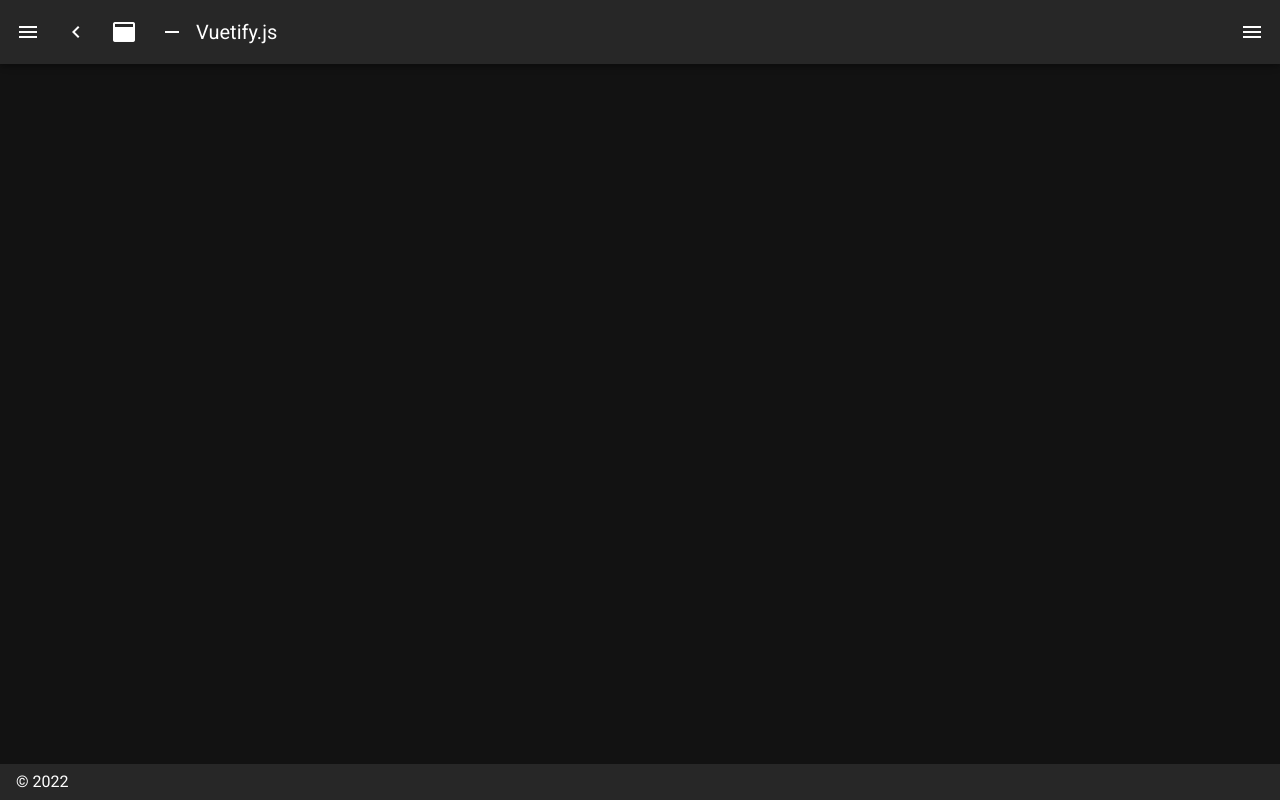
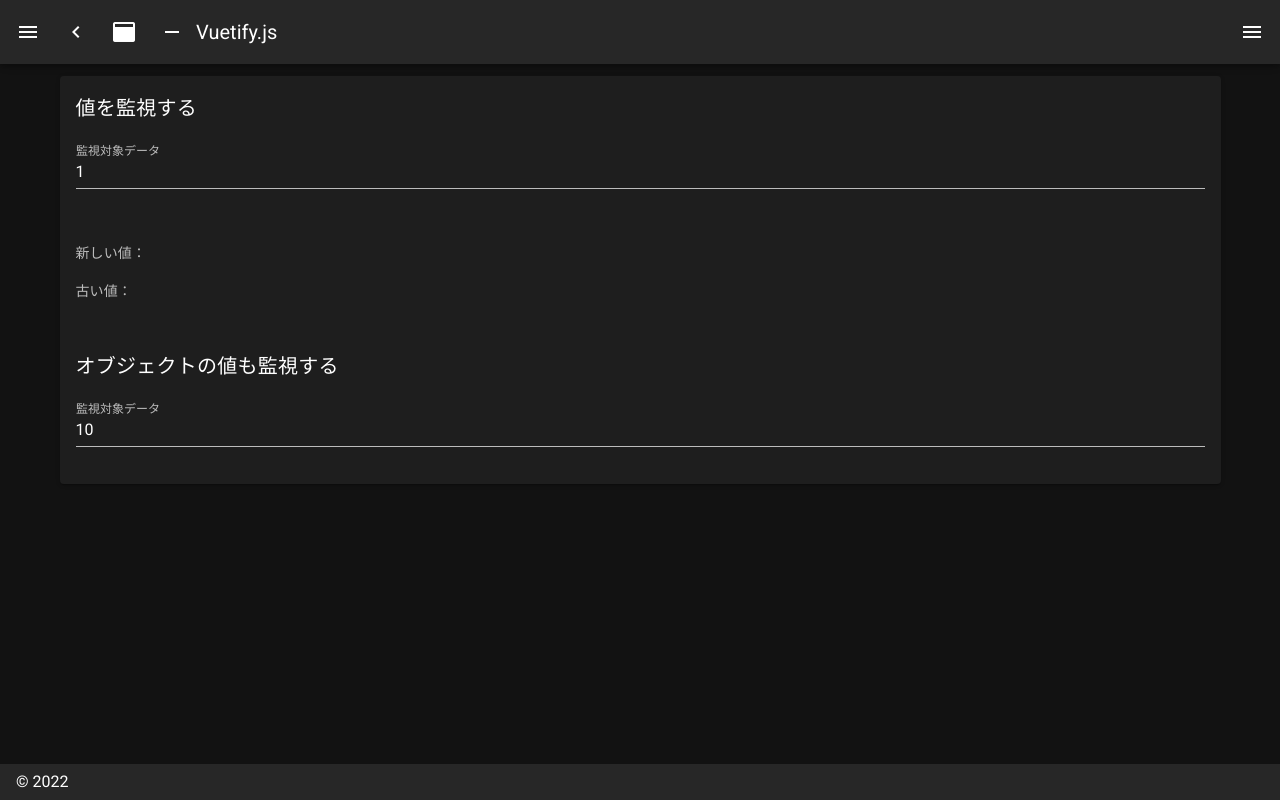
Before and after one commit to koichi-ezato/nuxt-sample, a Nuxt app: page /Watch in a window 1280 px wide. Before the commit this address had no page. Built offline with nearby package versions, Linux system fonts and the light colour scheme.

Commit message:
watchオプション

```diff
--- /dev/null
+++ b/pages/Watch.vue
@@ -0,0 +1,45 @@
+<template>
+  <v-card>
+    <v-card-title>値を監視する</v-card-title>
+    <v-card-text>
+      <v-text-field v-model='watchData' label='監視対象データ' />
+    </v-card-text>
+    <v-card-text>
+      <p>新しい値：{{ newWatchData }}</p>
+      <p>古い値：{{ oldWatchData }}</p>
+    </v-card-text>
+    <v-card-title>オブジェクトの値も監視する</v-card-title>
+    <v-card-text>
+      <v-text-field v-model='arrayObj.value' label='監視対象データ' />
+    </v-card-text>
+  </v-card>
+</template>
+
+<script>
+export default {
+  name: 'WatchPage',
+  data() {
+    return {
+      watchData: '1',
+      newWatchData: '',
+      oldWatchData: '',
+      arrayObj: { value: '10', },
+      arrayNewWatchData: '',
+      arrayOldWatchData: '',
+    }
+  },
+  watch: {
+    watchData(newValue, oldValue) {
+      this.newWatchData = newValue
+      this.oldWatchData = oldValue
+    },
+    // オブジェクトの要素も監視可能です
+    arrayObj: {
+      handler() {
+        alert('変更を検知しました。変更された値：' + this.arrayObj.value)
+      },
+      deep: true
+    },
+  }
+}
+</script>
```
